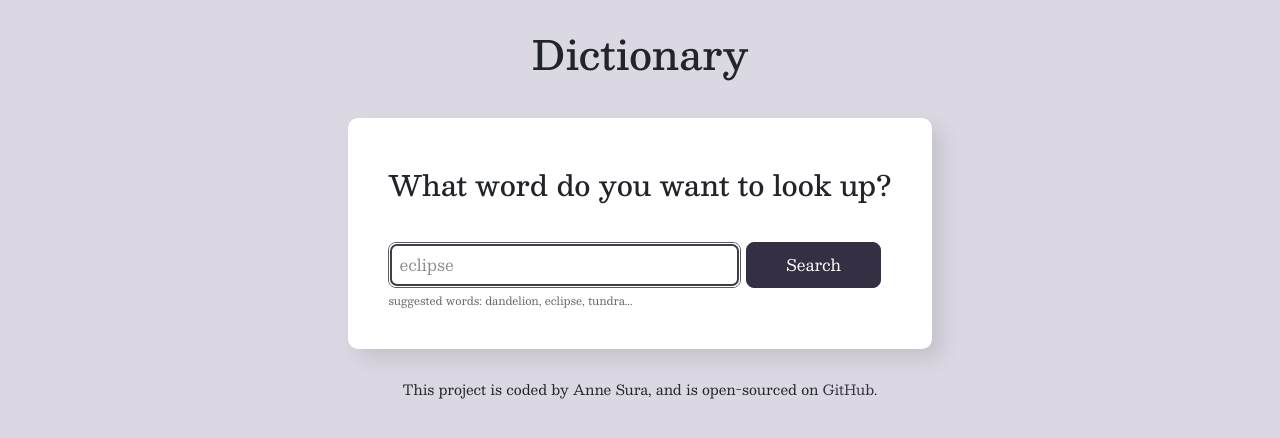
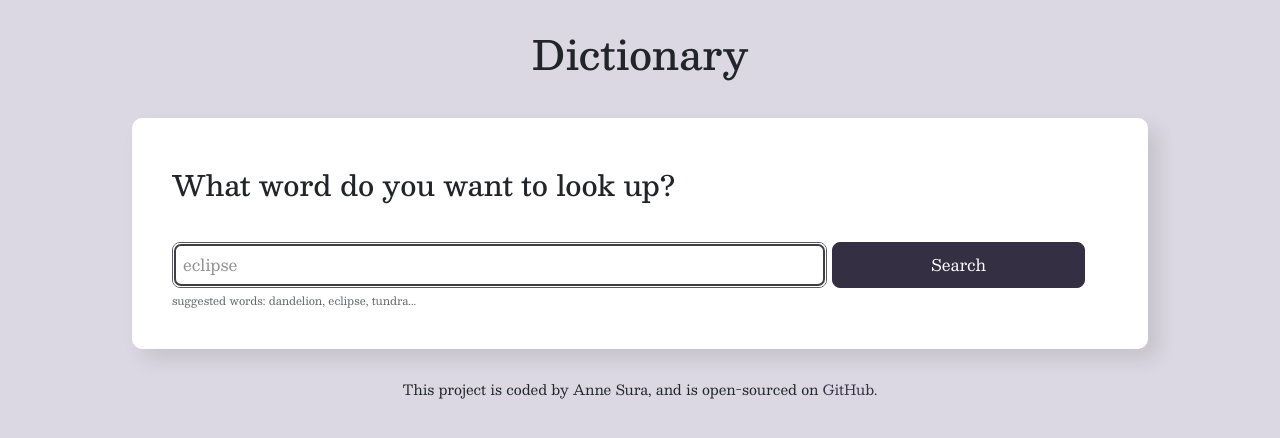
Before and after one commit to annesura/react-dictionary-project, a React (Create React App) app: page / in a window 1280 px wide. Shown: the top 438 px of the page. Built offline with nearby package versions, Linux system fonts and the light colour scheme; no server answers.

Commit message:
Changed styling on body element

```diff
--- a/src/App.css
+++ b/src/App.css
@@ -12,7 +12,7 @@ h1 {
 
 body {
   background: #dbd8e3;
-  max-width: fit-content;
+  max-width: 100%;
   margin: 0 auto;
   font-family: "Besley", serif;
 }
```
